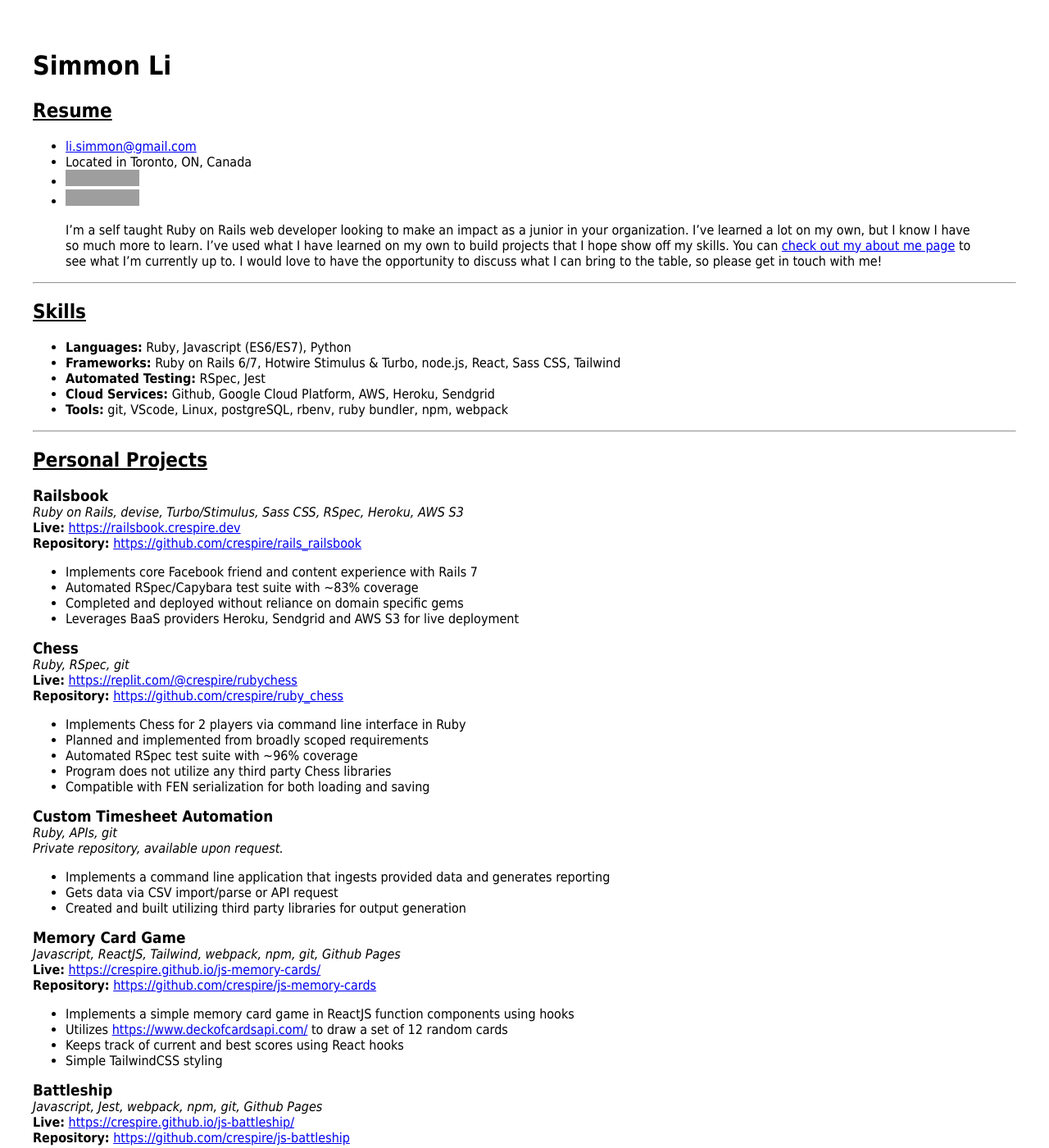
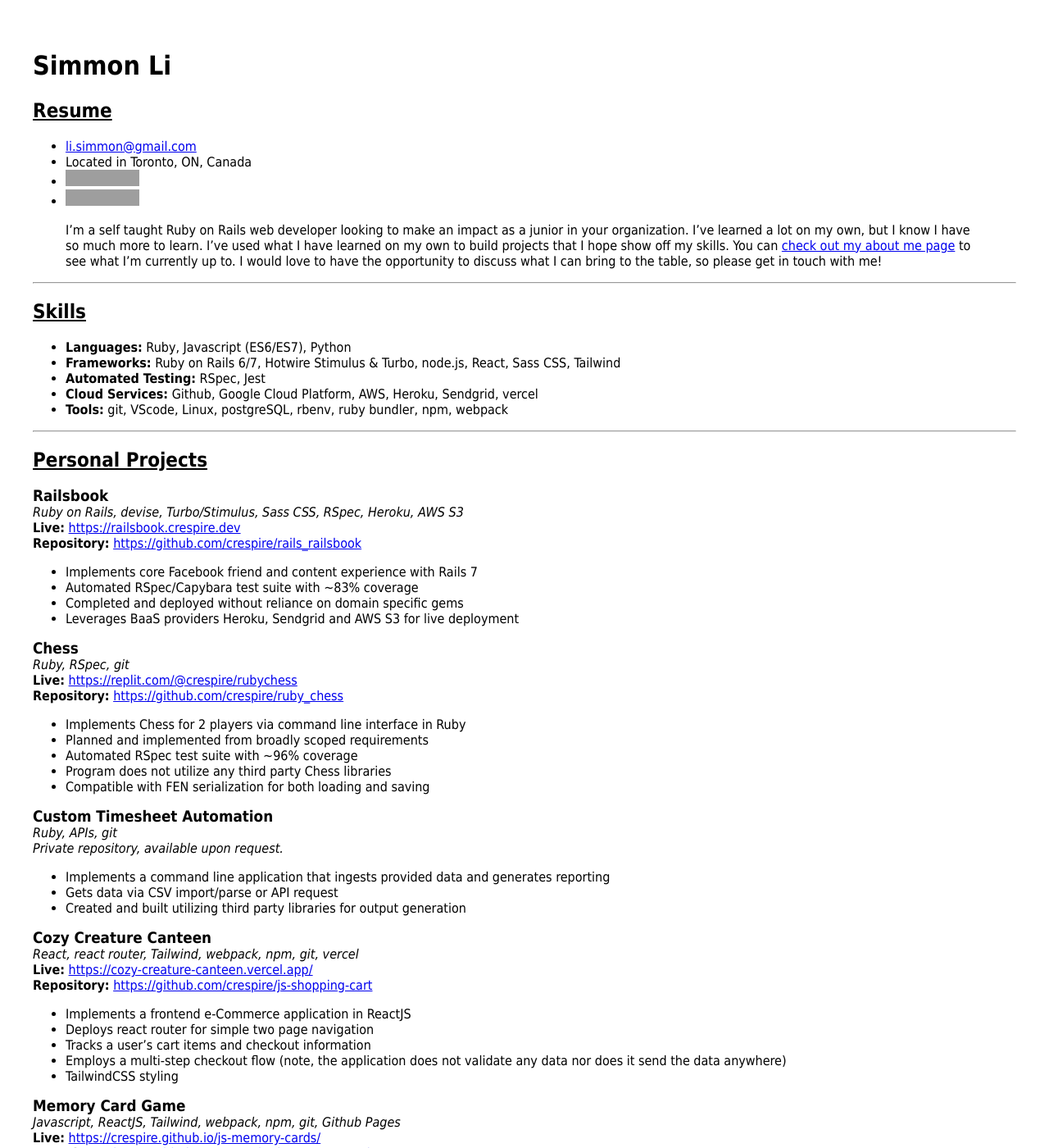
Before and after one commit to crespire/crespire, a Jekyll site: the page built from resume.md, in a window 1280 px wide and 1400 px high. Shown: the whole window at 82% size. Built offline with Jekyll 4.4.1, drawn with Linux system fonts in a browser that asks for light colours; our own code applies the rules of GitHub Pages for plain Markdown files; grey boxes are pictures that could not be loaded.

Commit message:
fix: add js cart app to resume

```diff
--- a/resume.md
+++ b/resume.md
@@ -18,7 +18,7 @@ title: Simmon Li's Resume
 * **Languages:** Ruby, Javascript (ES6/ES7), Python
 * **Frameworks:** Ruby on Rails 6/7, Hotwire Stimulus & Turbo, node.js, React, Sass CSS, Tailwind
 * **Automated Testing:** RSpec, Jest
-* **Cloud Services:** Github, Google Cloud Platform, AWS, Heroku, Sendgrid
+* **Cloud Services:** Github, Google Cloud Platform, AWS, Heroku, Sendgrid, vercel
 * **Tools:** git, VScode, Linux, postgreSQL, rbenv, ruby bundler, npm, webpack
 
 ---
@@ -49,6 +49,16 @@ _Private repository, available upon request._
 * Implements a command line application that ingests provided data and generates reporting
 * Gets data via CSV import/parse or API request
 * Created and built utilizing third party libraries for output generation
+
+### Cozy Creature Canteen
+_React, react router, Tailwind, webpack, npm, git, vercel_
+**Live:** [https://cozy-creature-canteen.vercel.app/](https://cozy-creature-canteen.vercel.app/)
+**Repository:** [https://github.com/crespire/js-shopping-cart](https://github.com/crespire/js-shopping-cart)
+* Implements a frontend e-Commerce application in ReactJS
+* Deploys react router for simple two page navigation
+* Tracks a user's cart items and checkout information
+* Employs a multi-step checkout flow (note, the application does not validate any data nor does it send the data anywhere)
+* TailwindCSS styling
 
 ### Memory Card Game
 _Javascript, ReactJS, Tailwind, webpack, npm, git, Github Pages_
```
